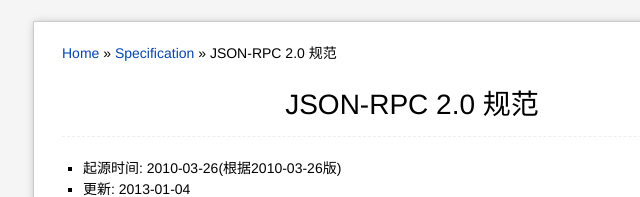
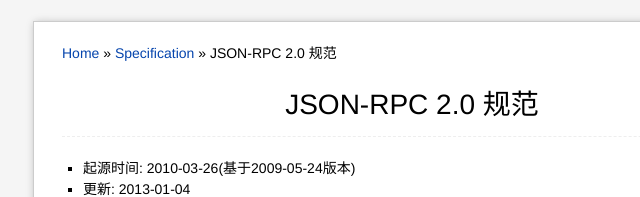
Before and after one commit to leozvc/leozvc.github.io, a plain HTML site: page Specification/json-rpc_2.0.html in a window 1280 px wide. Shown: the top 197 px of the page, 228-868 px from the left. Drawn offline with Linux system fonts and the light colour scheme.

Commit message:
jsonrpc 2.0 modified 1.01

```diff
--- a/Specification/json-rpc_2.0.html
+++ b/Specification/json-rpc_2.0.html
@@ -20,7 +20,7 @@
   <div id="content">
   <ul>
 <li>
-<p>起源时间: 2010-03-26(根据2010-03-26版)</p>
+<p>起源时间: 2010-03-26(基于2009-05-24版本)</p>
 </li>
 <li>
 <p>更新: 2013-01-04</p>
```
